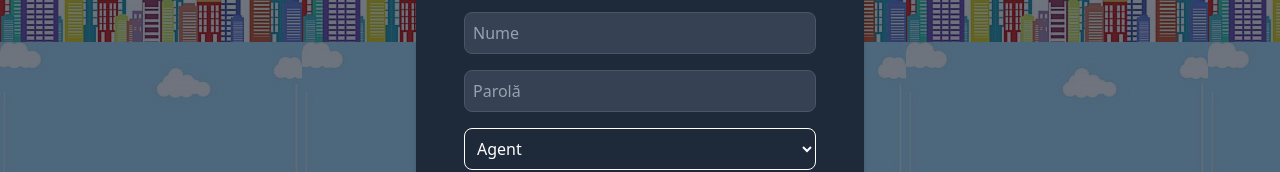
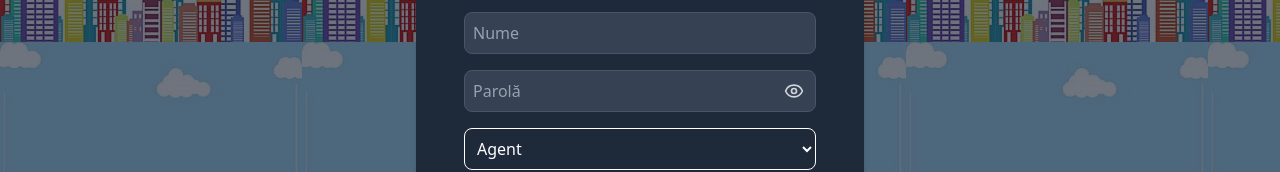
Before and after one commit to NicoletaCaramaliu/Find_Your_Home_Final_Project, a React (Vite) app in the folder frontend/: page /register in a window 1280 px wide. Shown: the part 362-534 px from the top of the page. Built offline with nearby package versions, Linux system fonts and the light colour scheme.

Commit message:
password regex transform + message change - display special characters

```diff
--- a/frontend/src/components/login/RegisterForm.tsx
+++ b/frontend/src/components/login/RegisterForm.tsx
@@ -1,20 +1,18 @@
 import { useState, useEffect } from "react";
 import { Input } from "../ui/Input";
 import { Button } from "../ui/Button";
-
+import { Eye, EyeOff } from "lucide-react";
 
 const emailRegex = /^[a-zA-Z0-9][a-zA-Z0-9._-]*@[a-zA-Z0-9.-]+\.[a-zA-Z]{2,}$/;
-const passwordRegex = /^(?=.*[a-z])(?=.*[A-Z])(?=.*\d)(?=.*[@$!%*?&])[A-Za-z\d@$!%*?&]{8,}$/;
+const passwordRegex = /^(?=.*[a-z])(?=.*[A-Z])(?=.*\d)(?=.*[@$!%*?&#^()+={}[\]:;"'<>,.?/~`|\\_-])[A-Za-z\d@$!%*?&#^()+={}[\]:;"'<>,.?/~`|\\_-]{8,}$/;
 
 const roles = [
   { label: "Admin", value: 0 },
   { label: "User", value: 4 },
   { label: "Agent", value: 3 },
   { label: "PropertyOwner", value: 2 },
-  { label: "Moderator", value: 1}
+  { label: "Moderator", value: 1 }
 ];
-
-
 
 interface RegisterFormProps {
   onRegister: (email: string, password: string, username: string, role: number) => void;
@@ -27,6 +25,7 @@ export default function RegisterForm({ onRegister, errorMessage }: RegisterFormP
   const [username, setName] = useState("");
   const [role, setRole] = useState(3); // Default: Agent
   const [error, setError] = useState("");
+  const [showPassword, setShowPassword] = useState(false);
 
   useEffect(() => {
     if (errorMessage) {
@@ -36,6 +35,7 @@ export default function RegisterForm({ onRegister, errorMessage }: RegisterFormP
 
   const handleSubmit = (e: React.FormEvent) => {
     e.preventDefault();
+
     if (!email || !password || !username) {
       setError("Toate câmpurile sunt obligatorii");
       return;
@@ -45,16 +45,18 @@ export default function RegisterForm({ onRegister, errorMessage }: RegisterFormP
       return;
     }
     if (!passwordRegex.test(password)) {
-      setError("Parola trebuie să conțină cel puțin 8 caractere, o literă mică, o literă mare, un număr și un caracter special");
+      setError(
+        "Parola trebuie să conțină cel puțin 8 caractere, o literă mică, una mare, un număr și un caracter special. Caractere speciale permise: @$!%*?&#^()+={}[]:;\"'<>,.?/~`|\\_-"
+      );
       return;
     }
+
     setError("");
     onRegister(email, password, username, role);
   };
 
   return (
     <form onSubmit={handleSubmit} className="space-y-4">
-      {/* Afișare eroare validare / backend */}
       {error && <p className="text-red-500 text-sm text-center">{error}</p>}
 
       <Input
@@ -69,12 +71,22 @@ export default function RegisterForm({ onRegister, errorMessage }: RegisterFormP
         value={username}
         onChange={(e) => setName(e.target.value)}
       />
-      <Input
-        type="password"
-        placeholder="Parolă"
-        value={password}
-        onChange={(e) => setPassword(e.target.value)}
-      />
+      <div className="relative">
+        <Input
+          type={showPassword ? "text" : "password"}
+          placeholder="Parolă"
+          value={password}
+          onChange={(e) => setPassword(e.target.value)}
+          className="pr-10"
+        />
+        <button
+          type="button"
+          onClick={() => setShowPassword((prev) => !prev)}
+          className="absolute right-3 top-1/2 transform -translate-y-1/2 text-gray-500 hover:text-gray-800 dark:text-gray-300"
+        >
+          {showPassword ? <EyeOff size={20} /> : <Eye size={20} />}
+        </button>
+      </div>
 
       <select
         className="w-full p-2 border rounded-lg"
@@ -82,11 +94,15 @@ export default function RegisterForm({ onRegister, errorMessage }: RegisterFormP
         onChange={(e) => setRole(Number(e.target.value))}
       >
         {roles.map((r) => (
-          <option key={r.value} value={r.value}>{r.label}</option>
+          <option key={r.value} value={r.value}>
+            {r.label}
+          </option>
         ))}
       </select>
 
-      <Button type="submit" className="w-full">Înregistrare</Button>
+      <Button type="submit" className="w-full">
+        Înregistrare
+      </Button>
     </form>
   );
 }
--- a/frontend/src/pages/ResetPasswordPage.tsx
+++ b/frontend/src/pages/ResetPasswordPage.tsx
@@ -1,18 +1,32 @@
 import React, { useState } from "react";
-import { useSearchParams } from "react-router-dom";
+import { useSearchParams, useNavigate } from "react-router-dom";
 import api from "../api";
+
+const passwordRegex = /^(?=.*[a-z])(?=.*[A-Z])(?=.*\d)(?=.*[@$!%*?&#^()+={}[\]:;"'<>,.?/~`|\\_-])[A-Za-z\d@$!%*?&#^()+={}[\]:;"'<>,.?/~`|\\_-]{8,}$/;
 
 const ResetPasswordPage: React.FC = () => {
   const [searchParams] = useSearchParams();
   const token = searchParams.get("token") || "";
+  const navigate = useNavigate();
+
   const [newPassword, setNewPassword] = useState("");
   const [message, setMessage] = useState("");
+  const [error, setError] = useState("");
 
   const handleSubmit = async (e: React.FormEvent) => {
     e.preventDefault();
+
+    if (!passwordRegex.test(newPassword)) {
+      setError(
+        "Parola trebuie să conțină cel puțin 8 caractere, o literă mică, una mare, un număr și un caracter special. Caractere speciale permise: @$!%*?&#^()+={}[]:;\"'<>,.?/~`|\\_-"
+      );
+      return;
+    }
+
     try {
       await api.post("/Auth/reset-password", { token, newPassword });
       setMessage("Parola a fost schimbată cu succes!");
+      setError("");
     } catch (err: any) {
       setMessage(err.response?.data || "Eroare la resetare");
     }
@@ -22,6 +36,9 @@ const ResetPasswordPage: React.FC = () => {
     <div className="p-6 max-w-md mx-auto mt-10 bg-white rounded shadow">
       <h2 className="text-2xl font-bold mb-4">Resetează parola</h2>
       {message && <p className="mb-4 text-blue-600">{message}</p>}
+      {error && <p className="mb-4 text-red-600">{error}</p>}
+
+      {!message && (
         <form onSubmit={handleSubmit} className="flex flex-col gap-4">
           <input
             type="password"
@@ -38,6 +55,16 @@ const ResetPasswordPage: React.FC = () => {
             Resetează parola
           </button>
         </form>
+      )}
+
+      {message && (
+        <button
+          onClick={() => navigate("/login")}
+          className="mt-4 bg-green-600 text-white px-4 py-2 rounded hover:bg-green-700"
+        >
+          Mergi către autentificare
+        </button>
+      )}
     </div>
   );
 };
```
Lines whose indentation alone changed are shown as unchanged.
